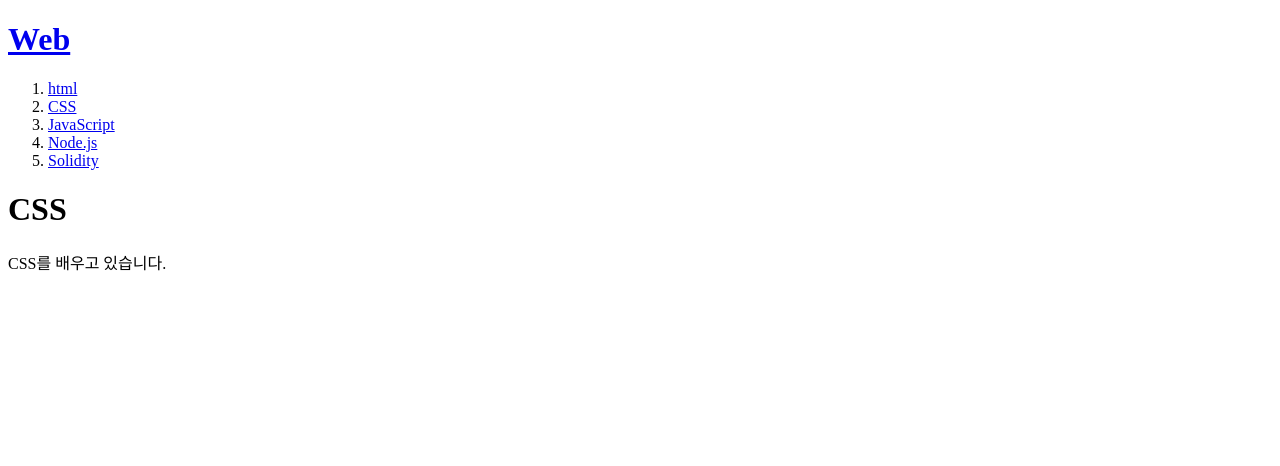
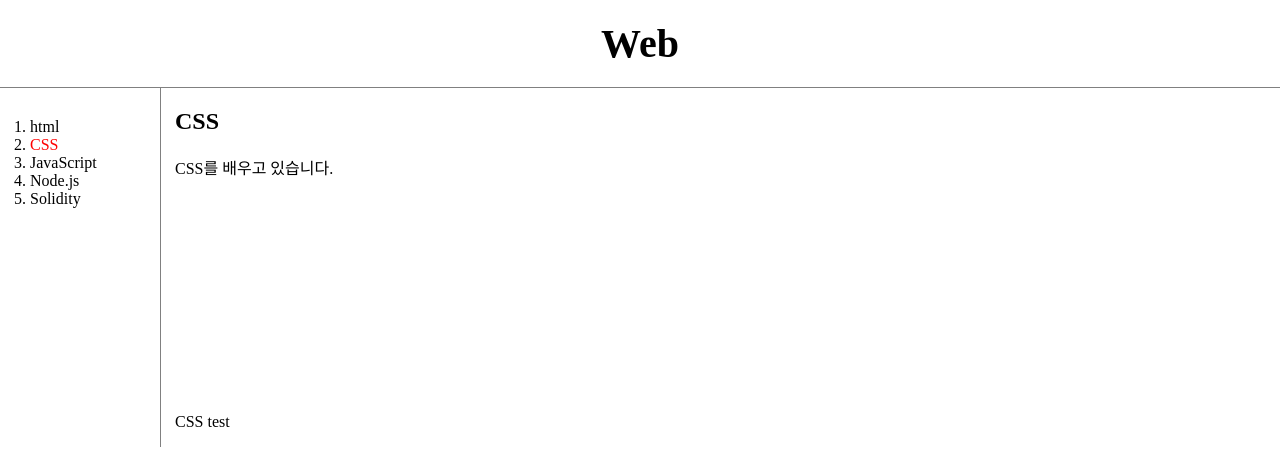
Before and after one commit to tkdans7589/html-study, a plain HTML site: page 2.html in a window 1280 px wide. Drawn offline with Linux system fonts and the light colour scheme.

Commit message:
css 활용
css를 활용한 세부 디자인 변경

```diff
--- a/2.html
+++ b/2.html
@@ -2,19 +2,79 @@
 <html lang="kr" dir="ltr">
   <head>
     <meta charset="utf-8">
-    <title> Web - html </title>
+    <title>Web - CSS </title>
+    <style>
+    a {
+      color:black;
+      text-decoration: none;
+    }
+    #active {
+      color:red;
+    }
+    .saw {
+      color:gray;
+    }
+    h1 {
+      font-size: 40px;
+      text-align: center;
+      border-bottom:1px solid gray;
+      margin:0;
+      padding:20px;
+    }
+    #grid {
+      display:grid;
+      grid-template-columns: 150px 1fr;
+    }
+    #article {
+      padding-left:25px;
+    }
+    ol {
+      border-right:1px solid gray;
+      width:100px;
+      margin:0;
+      padding:30px;
+    }
+    body {
+      margin:0;
+    }
+    @media(max-width:800px) {
+      #grid {
+        display:block;
+      }
+    }
+    </style>
   </head>
   <body>
     <h1><a href="index.html">Web</a></h1>
+    <div id="grid">
       <ol>
         <li><a href=1.html> html </a></li>
-      <li><a href=2.html> CSS </a></li>
+        <li><a href=2.html class="saw" id="active"> CSS </a></li>
         <li><a href=3.html> JavaScript </a></li>
         <li><a href=4.html> Node.js </a></li>
         <li><a href=5.html> Solidity </a></li>
       </ol>
-
-    <h1> CSS </h1>
+      <div id="article">
+        <h2> CSS </h2>
+        <p>
           CSS를 배우고 있습니다.
+          <br>
+          <br>
+          <br>
+          <br>
+          <br>
+          <br>
+          <br>
+          <br>
+          <br>
+          <br>
+          <br>
+          <br>
+          <br>
+          <br>
+          CSS test
+        </p>
+      </div>
+    </div>
   </body>
 </html>
```
Lines whose indentation alone changed are shown as unchanged.
